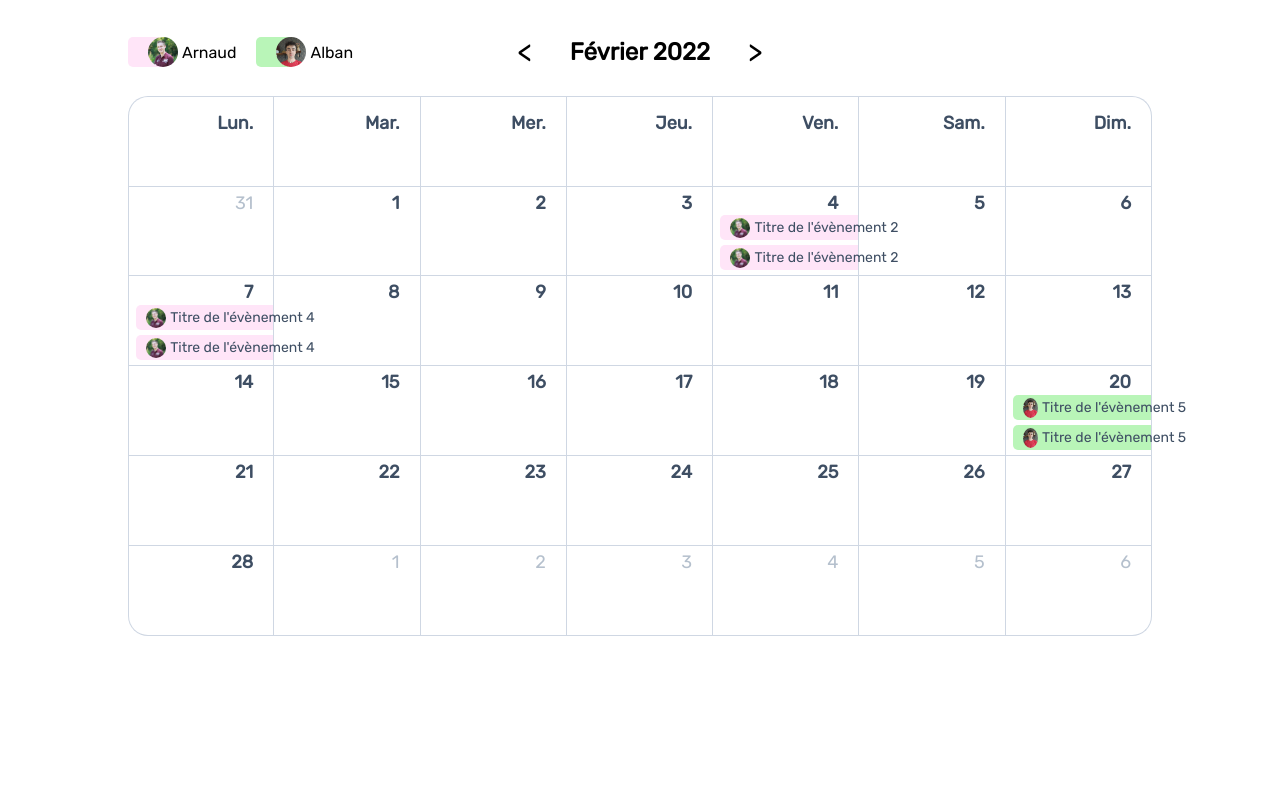
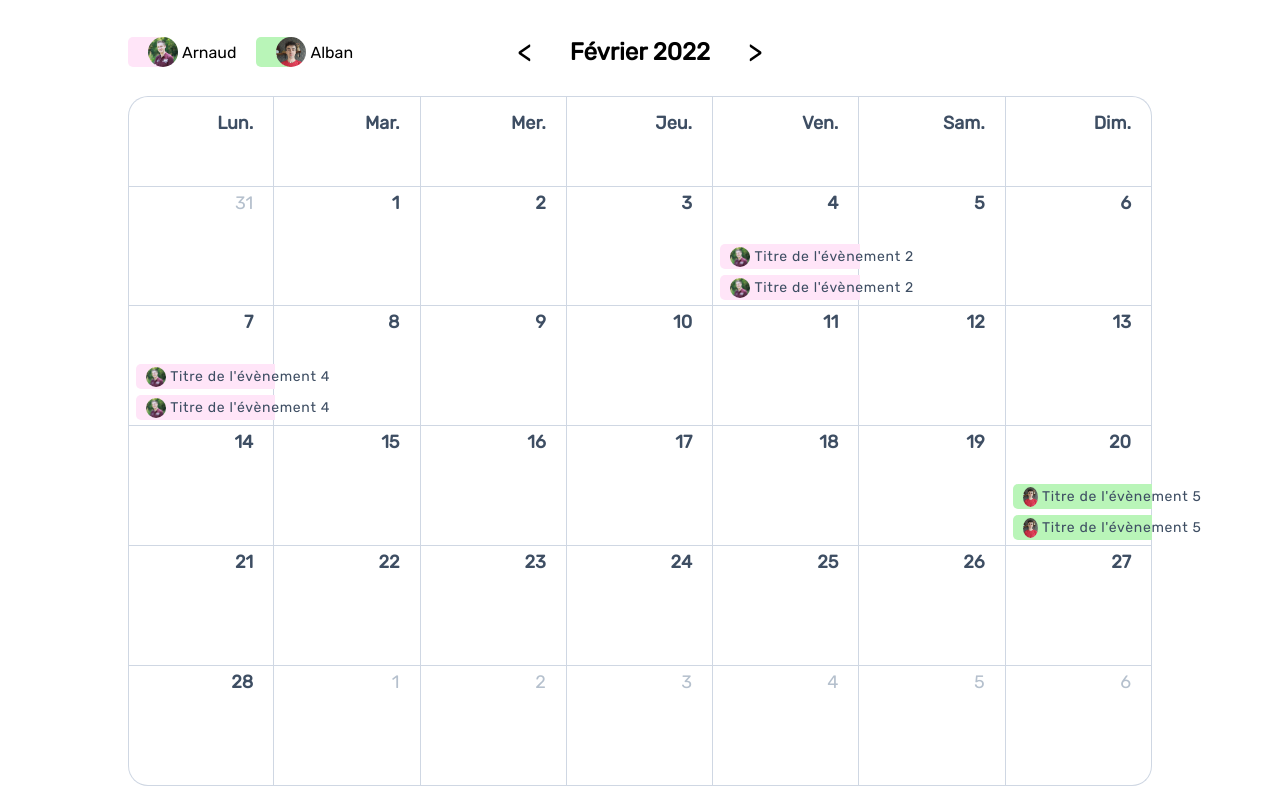
Before and after one commit to reklite/calendar-app, a React (Create React App) app: page / in a window 1280 px wide. Built offline with nearby package versions, Linux system fonts and the light colour scheme.

Commit message:
improved css

```diff
--- a/src/styles/index.css
+++ b/src/styles/index.css
@@ -143,12 +143,16 @@ li {
 
 .calendar-day {
   position: relative;
-  min-height: 90px;
+  min-height: 120px;
   font-size: 18px;
-  /* background-color: #fff; */
   color: var(--grey-800);
   border-right: solid 1px var(--grey-200);
   border-bottom: solid 1px var(--grey-200);
+}
+
+/* hide text on right side of calendar */
+.calendar-day:nth-child(7n + 7) {
+  /* overflow: hidden; */
 }
 
 .calendar-day:nth-child(7n + 1) {
@@ -189,33 +193,27 @@ li {
   color: var(--grey-300);
 }
 
-.colorize {
-  /* background-color: #fbffd5; */
-}
-
 .event-day-wrapper {
   position: absolute;
-  width: 95%;
-  bottom: 0;
-  right: 0;
+  display: flex;
+  flex-flow:column-reverse;
+  width: 100%;
+  bottom: 0.1em;
 }
 
 .event-day {
+  order: -1;
   position: relative;
   display: flex;
   align-items: center;
   content: "";
-  /* background-color: #3e4e63; */
-  width: 100%;
   height: 25px;
-  /* font-size: 12px; */
   line-height: 2em;
-  margin: 5px 0;
+  margin: 3px 0;
   padding-left: 10px;
   font-weight: 100;
-  border-radius: 5px 0 0 5px;
-  z-index: 100;
 }
+
 
 .user-photo-event {
   object-fit: cover;
@@ -230,8 +228,23 @@ li {
 .event-day > span {
   font-size: 14px;
   white-space: nowrap;
+  letter-spacing: 0.05em;
+  z-index: 100;
 }
 
 .start {
+  width: 96%;
+  /* z-index: 100; */
+  border-radius: 5px 0 0 5px;
+  margin-left: 5%;
+  /* transform: translateX(10px); */
+}
 
+.active {
+  width: 100%;
 }
+
+.end {
+  width: 95%;
+  border-radius: 0 5px 5px 0;
+}
```
